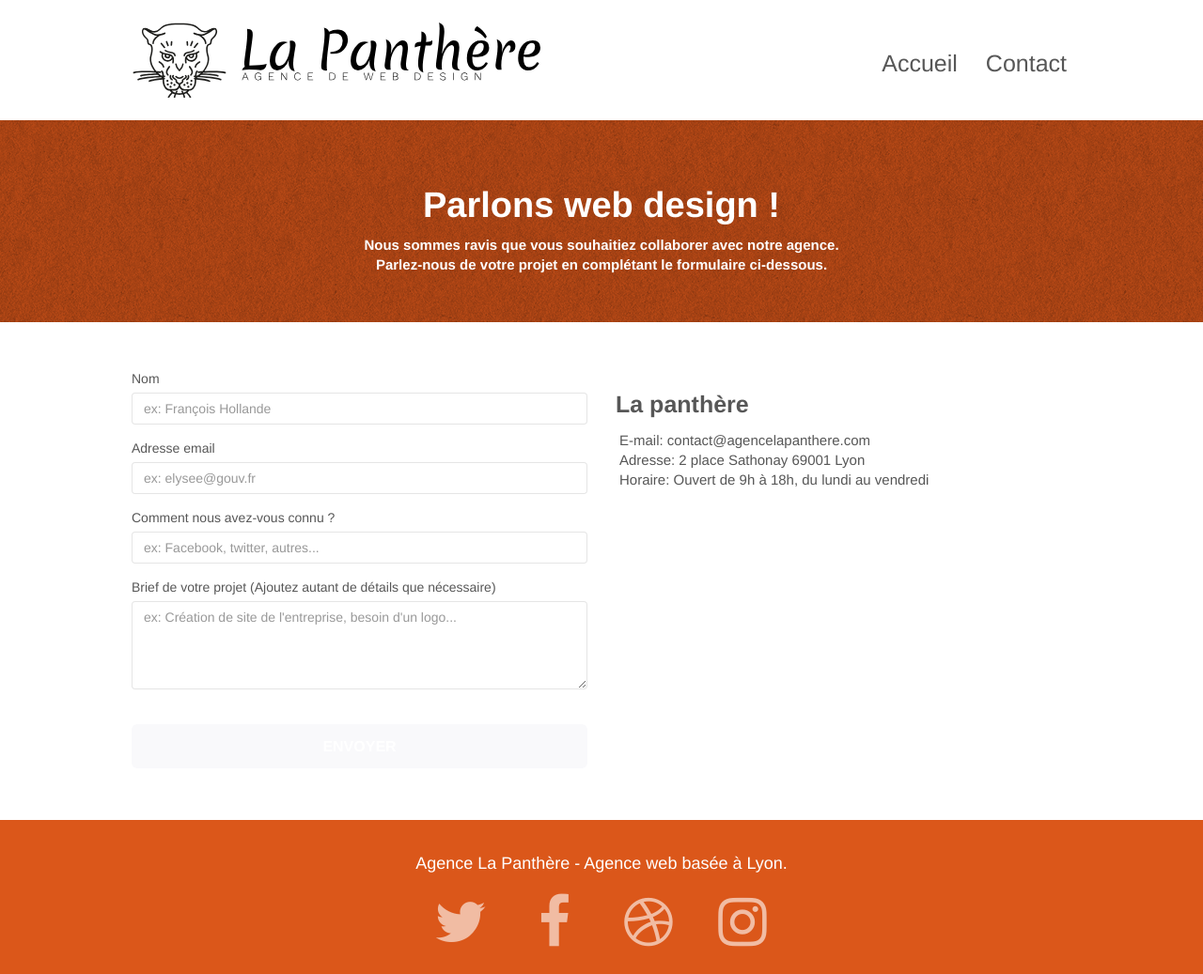
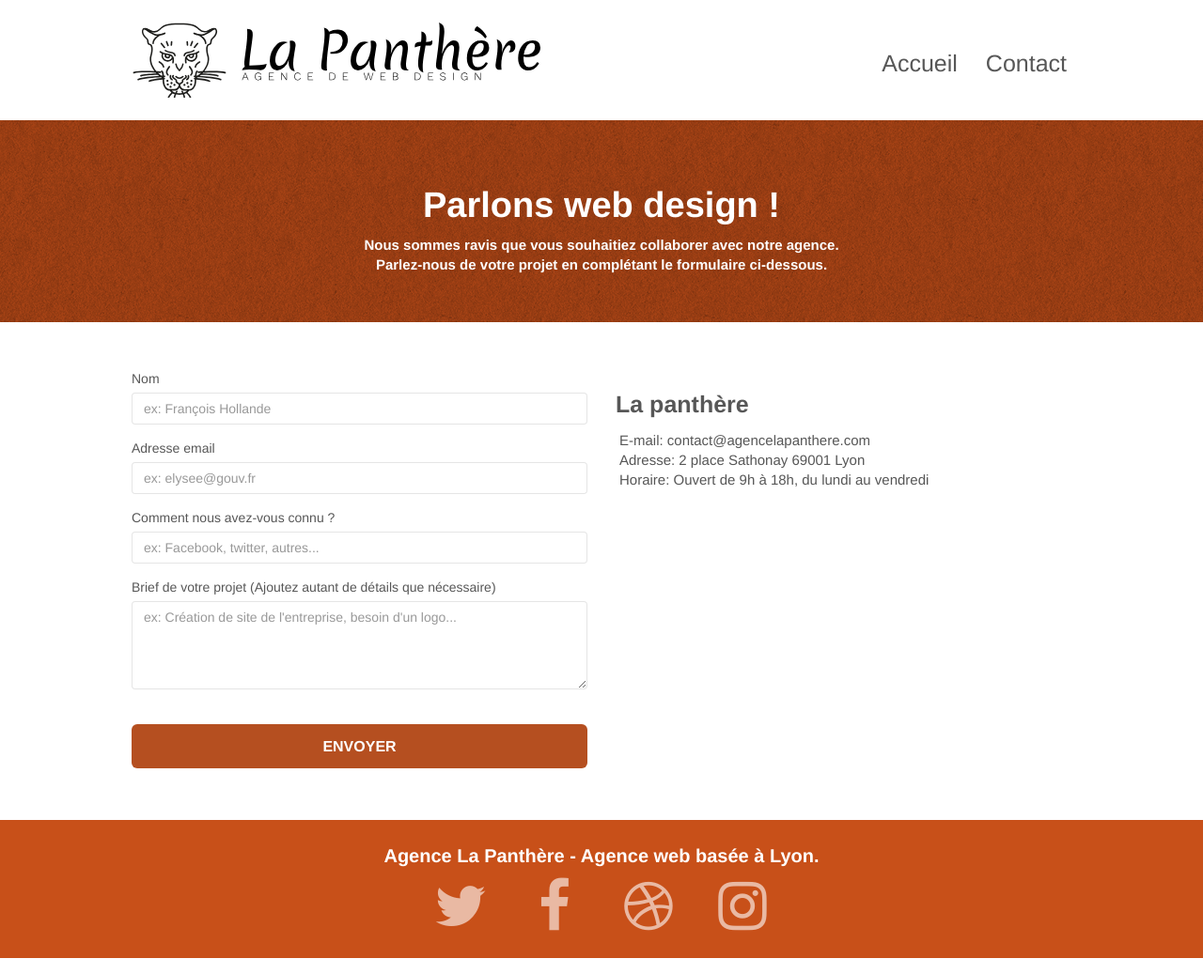
Before and after one commit to Dju7/La-panthere, a plain HTML site: page contact.html in a window 1280 px wide. Shown: the whole page at 94% size. Drawn offline with Linux system fonts and the light colour scheme.

Commit message:
site_optimiz5

```diff
--- a/contact.html
+++ b/contact.html
@@ -138,7 +138,7 @@
 	<div class="container bloc-sm">
 		<div class="row">
 			<div class="col-sm-12">
-				<p class="text-center white">
+				<p class="text-center tc-white-alt2">
 					Agence La Panthère - Agence web basée à Lyon.<br>
 				</p>
 				<div class="row row-no-gutters social">
--- a/style.css
+++ b/style.css
@@ -784,7 +784,7 @@ h4 {
 }
 
 .bgc-atomic-tangerine {
-    background-color: #db571a;
+    background-color: #c85019;
 }
 
 .tc-white {
@@ -809,12 +809,12 @@ h4 {
 }
 
 .btn-atomic-tangerine {
-    background: #f9f9fb;
+    background: #b54f20;
     color: #FFFFFF!important;
 }
 
 .btn-atomic-tangerine:hover {
-    background: #eed2c5!important;
+    background: #f65b14!important;
     color: #FFFFFF!important;
 }
 
```
